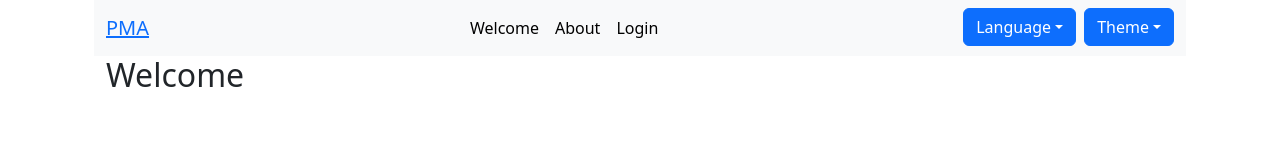
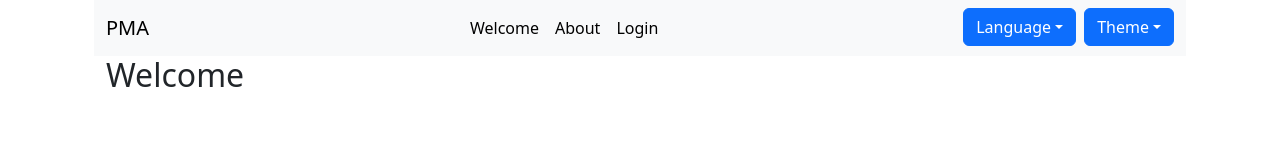
Before and after one commit to emp74ark/pma, a React (Create React App) app: page / in a window 1280 px wide. Shown: the top 160 px of the page. Built offline with nearby package versions, Linux system fonts and the light colour scheme.

Commit message:
feat: add link to header

```diff
--- a/src/components/Header/Header.tsx
+++ b/src/components/Header/Header.tsx
@@ -32,7 +32,9 @@ export const Header: FC = () => {
     <Navbar collapseOnSelect expand="lg" className={`bg-${theme} text-${colorText}`}>
       <Container fluid>
         <Navbar.Brand className={`text-${colorText} nav-link`}>
-          <NavLink to="/">PMA</NavLink>
+          <NavLink className={`text-decoration-none text-${colorText}`} to="/">
+            PMA
+          </NavLink>
         </Navbar.Brand>
         <Navbar.Toggle className={`bg-light`} aria-controls="responsive-navbar-nav" />
         <Navbar.Offcanvas
```
